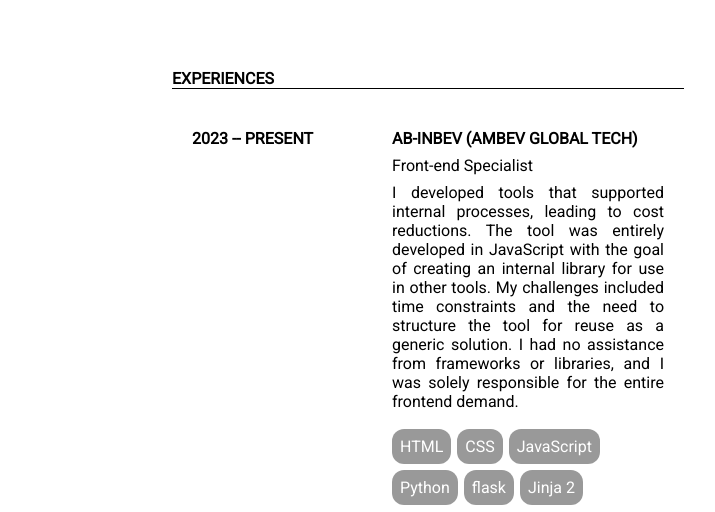
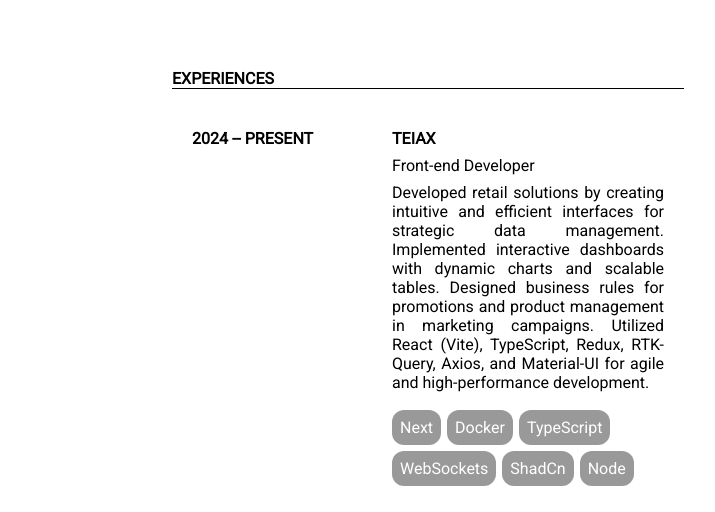
Before and after one commit to guilhermesenci/portfolio, a plain HTML site: page index.html in a window 1280 px wide. Shown: the part 285-797 px from the top of the page, 468-1183 px from the left. Drawn offline with Linux system fonts and the light colour scheme; no server answers; files whose address does not match are found by name.

Commit message:
feat: update works experiences

```diff
--- a/index.html
+++ b/index.html
@@ -90,10 +90,61 @@
       <div id="experiences">
         <span class="description-title">Experiences</span>
         <div class="underline"></div>
+
+        <!-- Mobiis -->
+        <div class="experiences-box">
+          <div class="period">
+            <p>2024 -- Present</p>
+          </div>
+          <div class="experiences-box-content">
+            <p class="description-title">TeiaX</p>
+            <p>Front-end Developer</p>
+            <span class="text-box">
+              Developed retail solutions by creating intuitive and efficient interfaces for strategic data management.
+              Implemented interactive dashboards with dynamic charts and scalable tables. Designed business rules for
+              promotions and product management in marketing campaigns. Utilized React (Vite), TypeScript, Redux,
+              RTK-Query, Axios, and Material-UI for agile and high-performance development.
+            </span>
+            <div class="tec-used">
+              <div class="tec-item"><span>Next</span></div>
+              <div class="tec-item"><span>Docker</span></div>
+              <div class="tec-item"><span>TypeScript</span></div>
+              <div class="tec-item"><span>WebSockets</span></div>
+              <div class="tec-item"><span>ShadCn</span></div>
+              <div class="tec-item"><span>Node</span></div>
+            </div>
+          </div>
+        </div>
+
+        <!-- TeiaX -->
+        <div class="experiences-box">
+          <div class="period">
+            <p>2024 -- 2024</p>
+          </div>
+          <div class="experiences-box-content">
+            <p class="description-title">TeiaX</p>
+            <p>FullStack Developer</p>
+            <span class="text-box">
+              Developed scalable web applications using Next and TypeScript, delivering modern and responsive
+              interfaces. Managed real-time backend operations with Node, Sockets, and Docker, including API
+              integration and authentication with Supabase Auth. Automated workflows using Puppeteer and QR Code, and
+              documented APIs with Swagger, focusing on performance, scalability, and efficiency under high user load.
+            </span>
+            <div class="tec-used">
+              <div class="tec-item"><span>Next</span></div>
+              <div class="tec-item"><span>Docker</span></div>
+              <div class="tec-item"><span>TypeScript</span></div>
+              <div class="tec-item"><span>WebSockets</span></div>
+              <div class="tec-item"><span>ShadCn</span></div>
+              <div class="tec-item"><span>Node</span></div>
+            </div>
+          </div>
+        </div>
+
         <!-- Ab Inbev (Ambev global Tech) -->
         <div class="experiences-box">
           <div class="period">
-            <p>2023 -- present</p>
+            <p>2023 -- 2024</p>
           </div>
           <div class="experiences-box-content">
             <p class="description-title">Ab-Inbev (Ambev Global Tech)</p>
```
